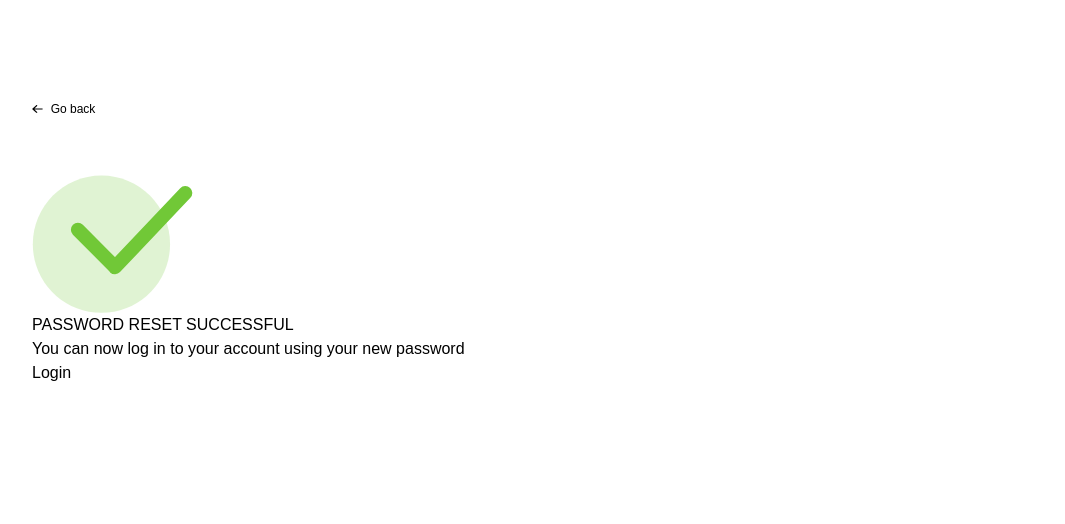
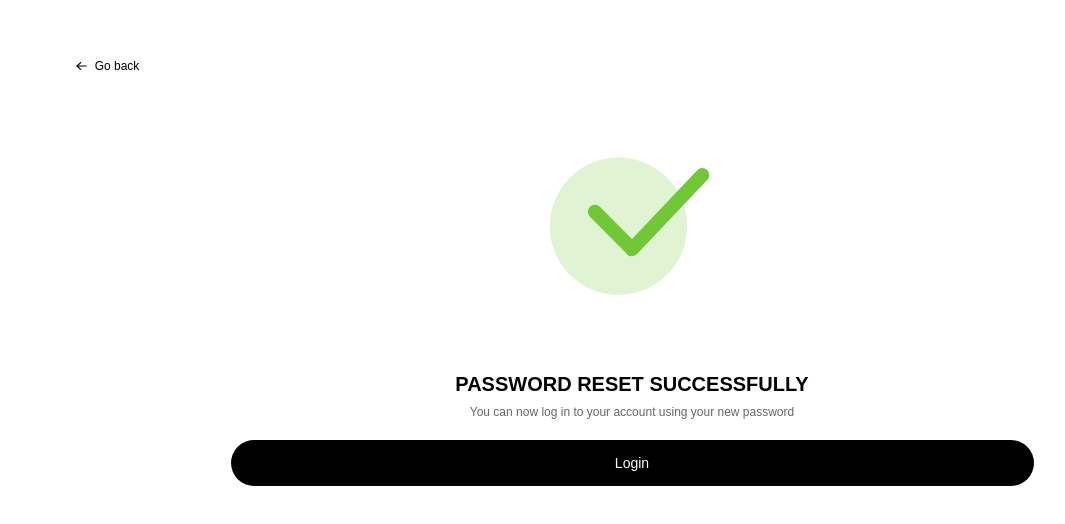
Before and after one commit to brsekani/shop.co, a Next.js app: page /auth/forgot-password/verify-otp/new-password/successful in a window 1280 px wide. Shown: the top 524 px of the page, without its empty margins (8-1073 px from the left). Built offline with nearby package versions, Linux system fonts and the light colour scheme.

Commit message:
password reset feature

```diff
--- a/app/auth/forgot-password/page.tsx
+++ b/app/auth/forgot-password/page.tsx
@@ -37,7 +37,7 @@ const ForgotPassword : React.FC = () => {
              <div className="flex items-center gap-x-[8px]">
              <button className="text-[12px] font-normal text-[#000000]">
              <Link href="/auth/login" className="flex items-center gap-x-2">
-                <Image src={left} alt="arrow right" className="w-[10.67px]"/> <span> Go back
+                <Image src={left} alt="arrow right" className="w-[10.67px]"/> <span className="text-[12px] font-normal text-[#000000] leading-[100%]"> Go back
                     </span>
             </Link>
         </button>
--- a/app/auth/forgot-password/verify-otp/new-password/page.tsx
+++ b/app/auth/forgot-password/verify-otp/new-password/page.tsx
@@ -40,7 +40,7 @@ const NewPassWord : React.FC = () => {
              <div className="flex items-center gap-x-[8px]">
              <button className="text-[12px] font-normal text-[#000000]">
              <Link href="/auth/forgot-password/verify-otp" className="flex items-center gap-x-2">
-                <Image src={left} alt="arrow right" className="w-[10.67px]"/> <span> Go back
+                <Image src={left} alt="arrow right" className="w-[10.67px]"/> <span className="text-[12px] font-normal text-[#000000] leading-[100%]"> Go back
                     </span>
             </Link>
         </button>
--- a/app/auth/forgot-password/verify-otp/new-password/successful/page.tsx
+++ b/app/auth/forgot-password/verify-otp/new-password/successful/page.tsx
@@ -5,26 +5,28 @@ import successful from "@/public/svg/successful.svg";
 
 function Successful () {
         return (
-            <div className="bg-[#ffffff] p-6 lg:p-10 fixed z-20 top-0 left-0 w-full h-full">
+            <div className="bg-[#ffffff] fixed px-[24px] top-0 left-0 z-20 w-full h-full">
                 {/* go back */}
-               <div className="flex items-center gap-x-[8px] pb-[44px] pt-[60px]">
+               <div className="flex items-center gap-x-[8px] pb-[44px] lg:pb-[72px] pl-[60px] pt-[60px]">
                 <button className="text-[12px] font-normal text-[#000000]">
                     <Link href="/"  className=" flex items-center gap-x-2">
-                    <Image src={left} alt="arrow right" className="w-[10.67px]"/> <span> Go back
+                    <Image src={left} alt="arrow right" className="w-[10.67px]"/> <span className="text-[12px] font-normal text-[#000000] leading-[100%]"> Go back
                     </span>
                     </Link>
                 </button>
                </div>
 
                <div>
+                <div className="mb-[63.05px] lg:mb-[79.13px] grid place-items-center">
                     <Image src={successful} alt="successful svg"/>
+                </div>
                     <div>
-                        <h2>PASSWORD RESET SUCCESSFUL</h2>
-                        <p>You can now log in to your account using your new password</p>
+                        <h2 className="text-[20px] font-bold leading-[100%] pb-[12px] w-[342px] mx-auto text-center lg:w-full text-[#000000]">PASSWORD RESET <br className="md:hidden"/> SUCCESSFULLY</h2>
+                        <p className="text-center text-[12px] leading-[100%] font-normal pb-[22px] text-[#00000099]">You can now log in to your account using your new password</p>
 
-                        <Link href="/auth/login">
-                            <button>Login</button>
-                        </Link>
+                        {/* <Link href="/auth/login"> */}
+                                                <button type="submit" className="bg-[#000000] grid place-items-center text-[14px] text-[#ffffff] leading-[100%] lg:max-w-[803px] w-full mx-auto font-medium rounded-[62px] px-[54px] py-[16px]">Login</button>
+                        {/* </Link> */}
                     </div>
                </div>
             </div>
--- a/app/auth/forgot-password/verify-otp/page.tsx
+++ b/app/auth/forgot-password/verify-otp/page.tsx
@@ -35,7 +35,7 @@ const VerifyOtp : React.FC = () => {
                <div className="flex items-center gap-x-[8px]">
                 <button className="text-[12px] font-normal text-[#000000]">
                     <Link href="/auth/forgot-password" className="flex items-center gap-x-2">
-                <Image src={left} alt="arrow right" className="w-[10.67px]"/> <span> Go back
+                <Image src={left} alt="arrow right" className="w-[10.67px]"/> <span className="text-[12px] font-normal text-[#000000] leading-[100%]"> Go back
                     </span>
                     </Link>
                 </button>
--- a/app/auth/login/page.tsx
+++ b/app/auth/login/page.tsx
@@ -47,7 +47,7 @@ const Login : React.FC = () => {
                <div className="flex items-center gap-x-[8px] pb-[47.5px] pt-[60px]">
                 <button className="text-[12px] font-normal text-[#000000]">
                     <Link href="/"  className=" flex items-center gap-x-2">
-                    <Image src={left} alt="arrow right" className="w-[10.67px]"/> <span> Go back
+                    <Image src={left} alt="arrow right" className="w-[10.67px]"/> <span className="text-[12px] font-normal text-[#000000] leading-[100%]"> Go back
                     </span>
                     </Link>
                 </button>
--- a/app/auth/signup/page.tsx
+++ b/app/auth/signup/page.tsx
@@ -50,7 +50,7 @@ const SignUp : React.FC = () => {
                <div className="flex items-center gap-x-[8px] pb-[44px] pt-[60px]">
                 <button className="text-[12px] font-normal text-[#000000]">
                     <Link href="/"  className=" flex items-center gap-x-2">
-                    <Image src={left} alt="arrow right" className="w-[10.67px]"/> <span> Go back
+                    <Image src={left} alt="arrow right" className="w-[10.67px]"/> <span className="text-[12px] font-normal text-[#000000] leading-[100%]"> Go back
                     </span>
                     </Link>
                 </button>
```
